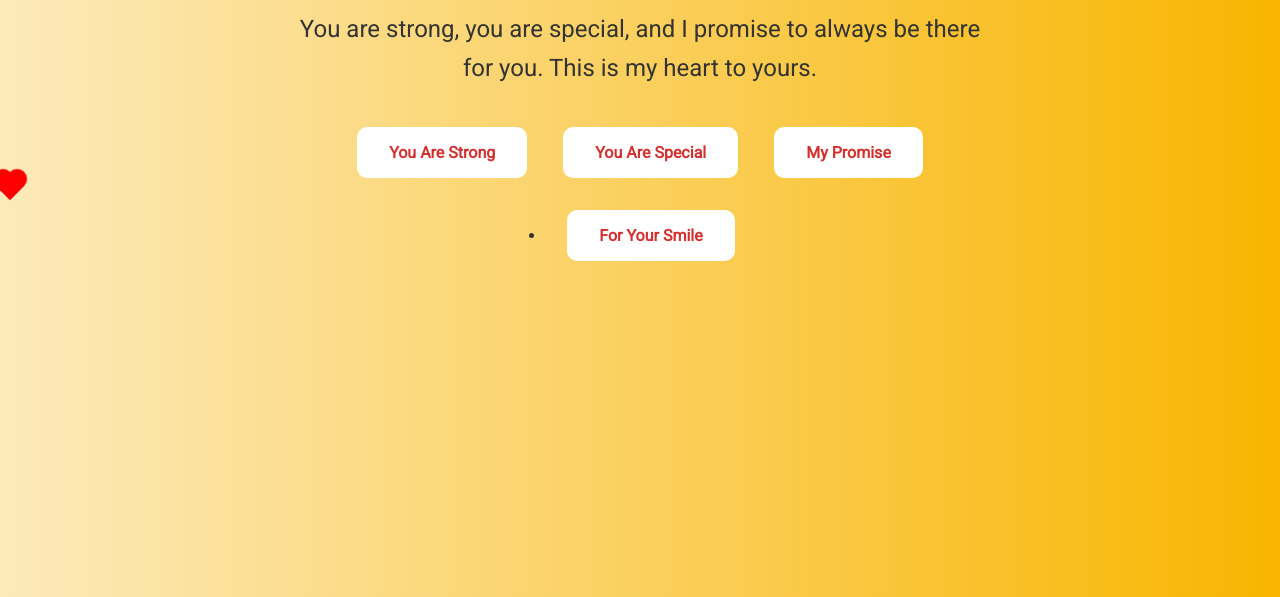
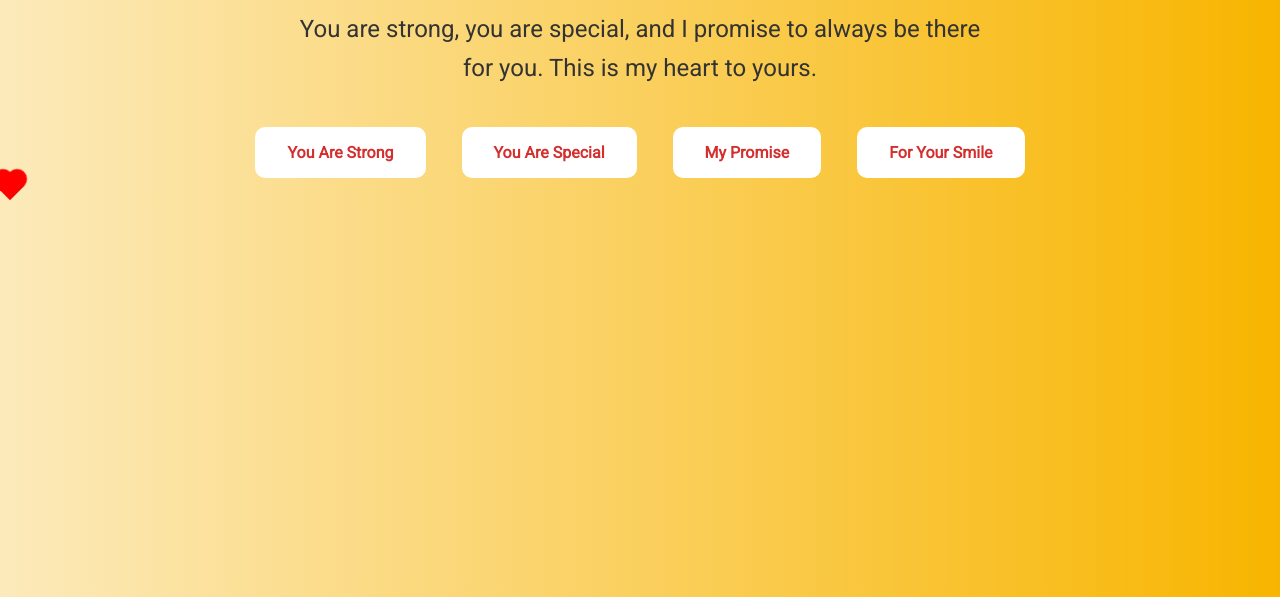
Before and after one commit to bhuvanbansal05/for-you, a plain HTML site: page index.html in a window 1280 px wide. Shown: the part 203-800 px from the top of the page. Drawn offline with Linux system fonts and the light colour scheme.

Commit message:
Update index.html

```diff
--- a/index.html
+++ b/index.html
@@ -98,7 +98,7 @@
     <a href="strong.html">You Are Strong</a>
     <a href="special.html">You Are Special</a>
     <a href="promise.html">My Promise</a>
-    <li><a href="for-your-smile-animated.html">For Your Smile</a></li>
+    <a href="for-your-smile-animated.html">For Your Smile</a>
   </nav>
   <div class="hearts">
     ${''.join(f'<div class="heart" style="left:{i * 5}%; top:{i * -10}px;"></div>' for i in range(1, 21))}
```
